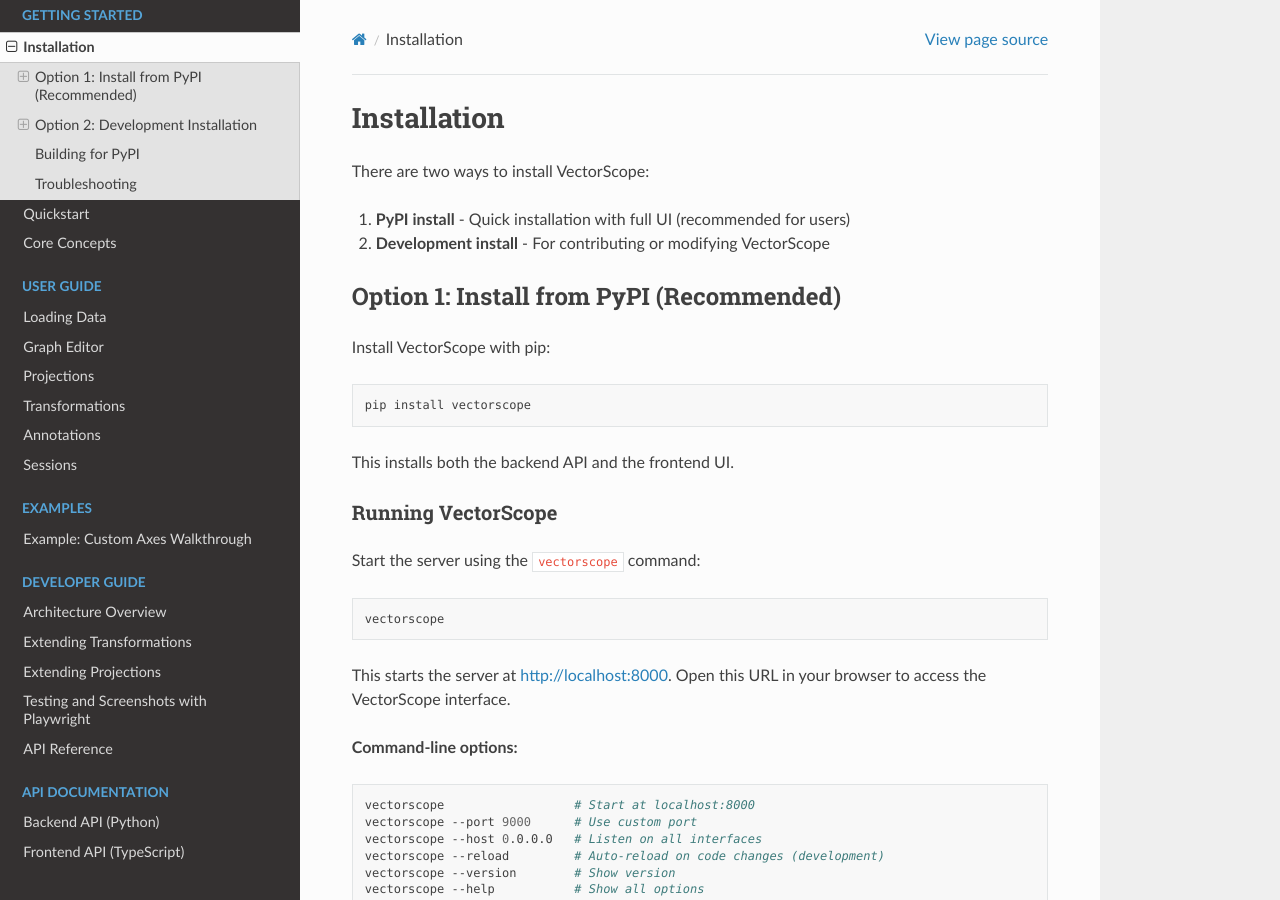
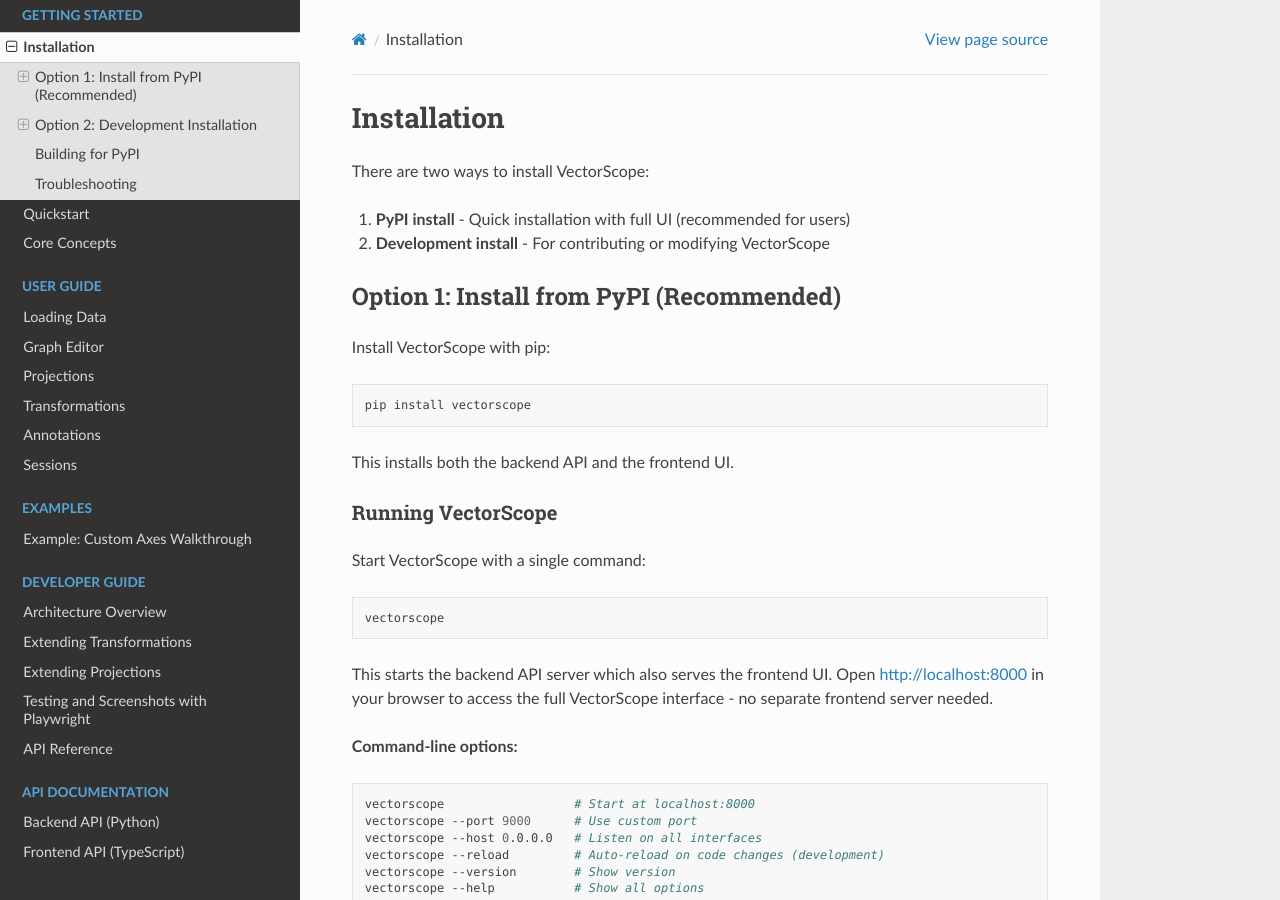
Before and after one commit to cranmer/vectorscope, a Sphinx documentation site: the page built from docs/installation.rst, in a window 1280 px wide and 900 px high. Built offline with Sphinx 7.4.7 and the Read the Docs theme 3.1.0, drawn with Linux system fonts in a browser that asks for light colours.

Commit message:
Clarify vectorscope command starts both backend and frontend
Updated installation.rst and quickstart.rst to make it clear that
the single `vectorscope` command starts both the backend API server
AND serves the frontend UI together - no separate frontend server needed.

🤖 Generated with [Claude Code](https://claude.com/claude-code)

Co-Authored-By: Claude Opus 4.5 <noreply@anthropic.com>

```diff
--- a/docs/installation.rst
+++ b/docs/installation.rst
@@ -20,14 +20,15 @@ This installs both the backend API and the frontend UI.
 Running VectorScope
 ^^^^^^^^^^^^^^^^^^^
 
-Start the server using the ``vectorscope`` command:
+Start VectorScope with a single command:
 
 .. code-block:: bash
 
    vectorscope
 
-This starts the server at http://localhost:8000. Open this URL in your browser
-to access the VectorScope interface.
+This starts the backend API server which also serves the frontend UI.
+Open http://localhost:8000 in your browser to access the full VectorScope
+interface - no separate frontend server needed.
 
 **Command-line options:**
 
--- a/docs/quickstart.rst
+++ b/docs/quickstart.rst
@@ -14,6 +14,7 @@ If you installed via ``pip install vectorscope``, start VectorScope with:
 
    vectorscope
 
+This single command starts the backend API and serves the frontend UI together.
 Open http://localhost:8000 in your browser. You should see the VectorScope
 interface with the logo and an empty graph editor.
 
```
